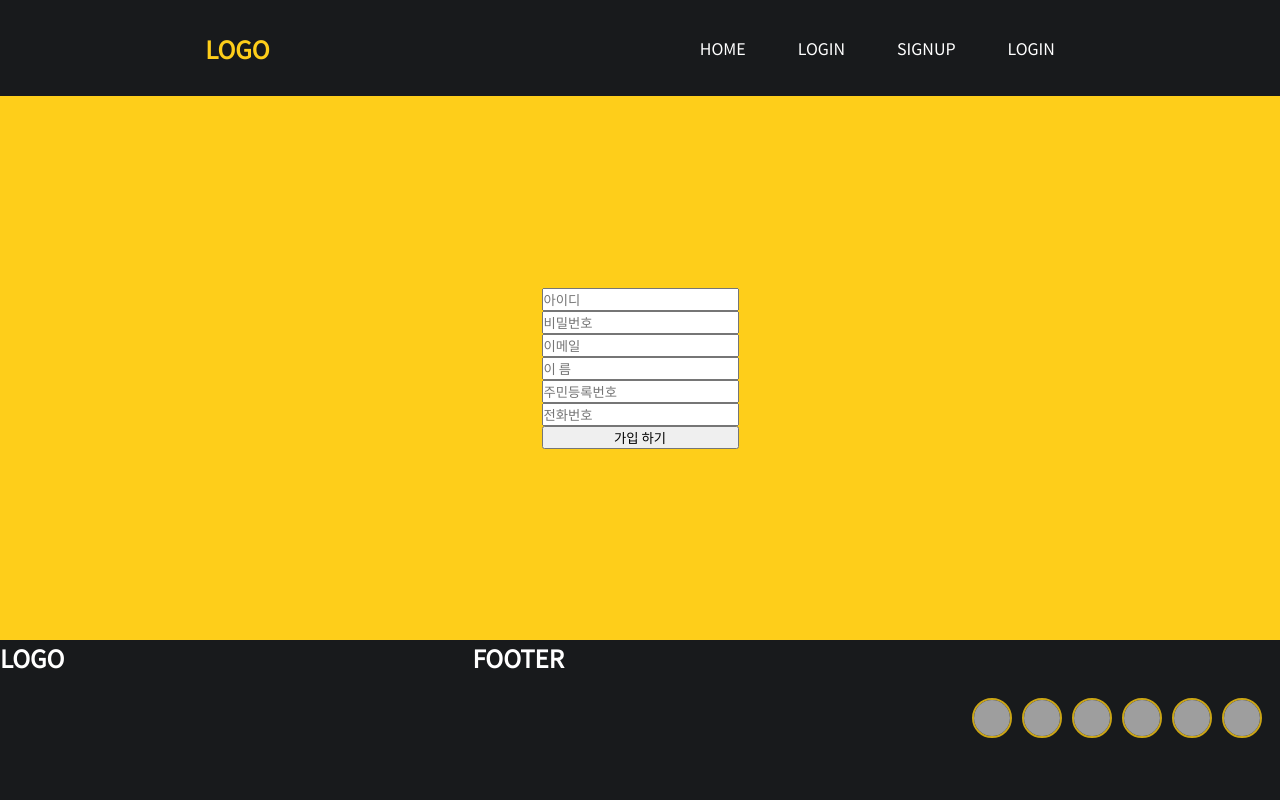
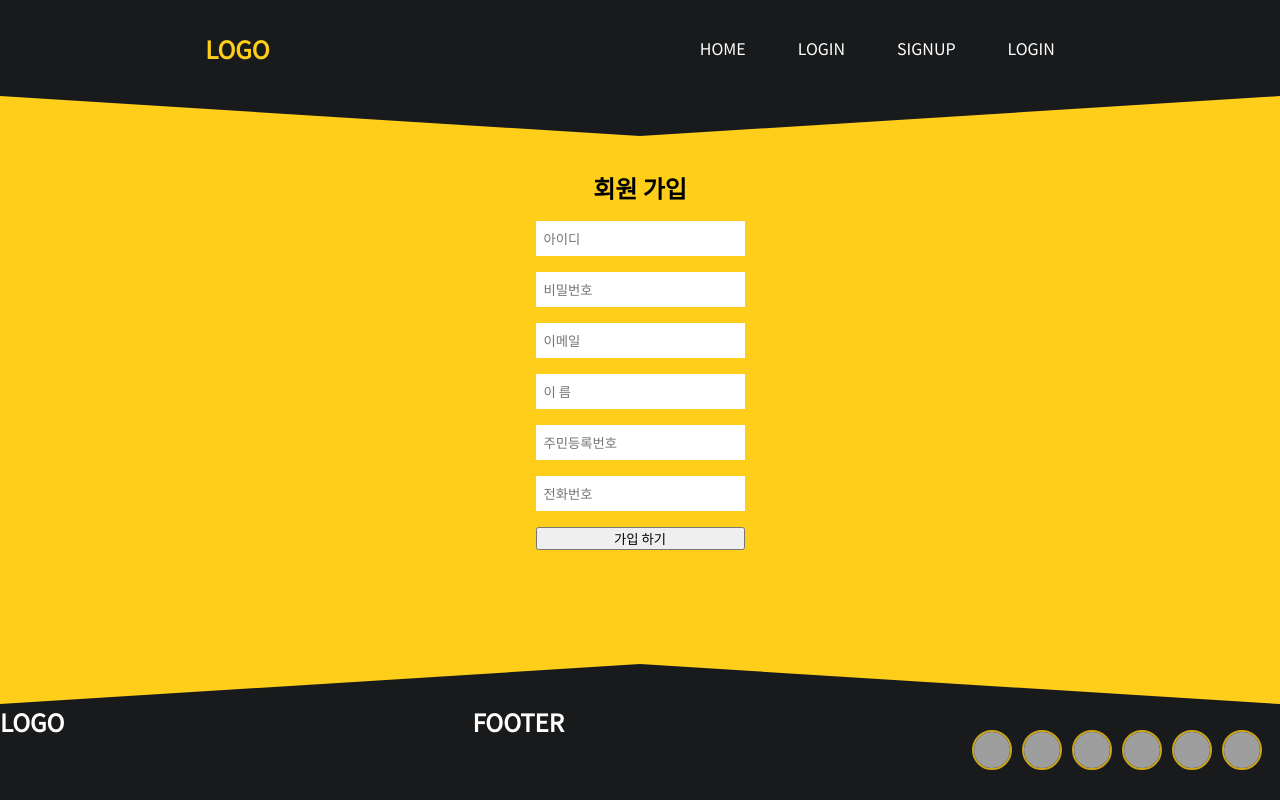
Before and after one commit to sjsin0905/bsbz-frontend, a React (Create React App) app: page /signup in a window 1280 px wide. Built offline with nearby package versions, Linux system fonts and the light colour scheme; grey boxes are pictures that could not be loaded.

Commit message:
FIX: fixed footer-size

```diff
--- a/src/components/Footer/Footer.tsx
+++ b/src/components/Footer/Footer.tsx
@@ -37,7 +37,7 @@ const memberList = [
 const Container = styled.div`
   background-color: ${(props) => props.theme.borderColor};
   color: ${(props) => props.theme.textColor};
-  height: 20vh;
+  height: 12vh;
 
   display: flex;
   flex-direction: row;
--- a/src/components/Home/MainInfo.tsx
+++ b/src/components/Home/MainInfo.tsx
@@ -309,7 +309,7 @@ export default function MainInfo() {
           </ActionBox>
         </Detail>
       </Container>
-      <Pentagon isReverse={false} />
+      <Pentagon reverse={false} />
     </>
   );
 }
--- a/src/components/Navigation.tsx
+++ b/src/components/Navigation.tsx
@@ -47,7 +47,7 @@ export default function Navigation() {
   const onMove = (event: React.MouseEvent<HTMLSpanElement>) => {
     // console.log(event);
     let destination = event.currentTarget.innerText.toLowerCase();
-    console.log(destination);
+    // console.log(destination);
 
     destination === "home" ? nav("/") : nav(`/${destination}`);
   };
--- a/src/components/Pentagon.tsx
+++ b/src/components/Pentagon.tsx
@@ -1,18 +1,23 @@
 import styled from "styled-components";
 
-const Container = styled.div`
+const Container = styled.div<{ reverse: boolean }>`
   height: 5vh;
   background-color: ${(props) => props.theme.mainColor};
 
   border-left: 50vw solid transparent;
   border-right: 50vw solid transparent;
-  border-top: 5vh solid ${(props) => props.theme.borderColor};
+  border-top: ${(props) => (props.reverse ? "0vh" : "5vh")} solid
+    ${(props) => props.theme.borderColor};
+
+  border-bottom: ${(props) => (props.reverse ? "5vh" : "0vh")} solid
+    ${(props) => props.theme.borderColor};
 `;
+// 역방향일 경우 border-top 을 변경
 
 interface IPentagonProps {
-  isReverse: boolean;
+  reverse: boolean;
 }
 
-export default function Pentagon({ isReverse }: IPentagonProps) {
-  return <Container />;
+export default function Pentagon({ reverse }: IPentagonProps) {
+  return <Container reverse={reverse} />;
 }
--- a/src/pages/Signup.tsx
+++ b/src/pages/Signup.tsx
@@ -4,6 +4,7 @@ import { useState } from "react";
 import Navigation from "../components/Navigation";
 import Footer from "../components/Footer/Footer";
 import { useForm } from "react-hook-form";
+import Pentagon from "../components/Pentagon";
 
 const Container = styled.div`
   display: flex;
@@ -16,17 +17,49 @@ const Container = styled.div`
 `;
 
 const Main = styled.div`
-  height: 68vh;
+  height: 76vh;
   width: 100%;
 
   display: flex;
   flex-direction: column;
-  justify-content: center;
+  justify-content: space-between;
+  align-items: center;
+`;
+
+const TextBox = styled.div`
+  height: 68vh;
+  display: flex;
+  flex-direction: column;
+  justify-content: space-between;
+  align-items: center;
+
+  h2 {
+    // 회원가입 텍스트
+    margin-bottom: 2vh;
+  }
+`;
+
+const Forms = styled.div`
+  display: flex;
+  flex-direction: column;
+  justify-content: space-between;
   align-items: center;
 
   form {
     display: flex;
     flex-direction: column;
+    // 입력 폼
+
+    input {
+      // 데이터 입력 폼
+      border: none;
+      margin-bottom: 2vh;
+      padding: 1vh;
+
+      :last-child {
+        margin-bottom: 0;
+      }
+    }
   }
 `;
 
@@ -60,10 +93,15 @@ export default function Signup() {
       <Navigation />
       <Container>
         <Main>
+          <Pentagon reverse={false} />
+          <TextBox>
+            <Forms>
+              <h2>회원 가입</h2>
+
               <form onSubmit={handleSubmit(onValid)}>
                 <input
                   {...register("user_id", {
-                required: "아이디를 업력하세요.",
+                    required: "아이디를 입력하세요.",
                     minLength: {
                       value: 5,
                       message: "아이디가 너무 짧습니다.",
@@ -130,6 +168,8 @@ export default function Signup() {
                 />
                 <button>가입 하기</button>
               </form>
+            </Forms>
+
             <span>
               {errors?.user_id?.message
                 ? errors?.user_id?.message
@@ -141,8 +181,13 @@ export default function Signup() {
                 ? errors?.user_name?.message
                 : errors?.ssn?.message
                 ? errors?.ssn?.message
-              : errors?.phone_num?.message}
+                : errors?.phone_num?.message
+                ? errors?.phone_num?.message
+                : " "}
             </span>
+          </TextBox>
+
+          <Pentagon reverse={true} />
         </Main>
       </Container>
       <Footer />
```
Lines whose indentation alone changed are shown as unchanged.
